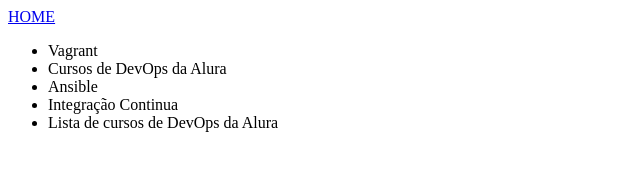
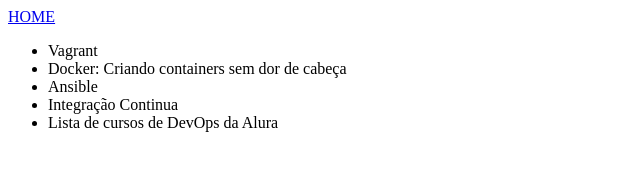
Before and after one commit to Nicolas-ildefonso/gitlinux, a plain HTML site: page teste.html in a window 1280 px wide. Shown: the whole page, without its empty margins (0-640 px from the left). Drawn offline with Linux system fonts and the light colour scheme.

Commit message:
agora vai MDS

```diff
--- a/teste.html
+++ b/teste.html
@@ -8,7 +8,7 @@
 <body>
     <ul>
         <li>Vagrant</li>
-        <li>Cursos de DevOps da Alura</li>
+        <li>Docker: Criando containers sem dor de cabeça</li>
         <li>Ansible</li>
         <li>Integração Continua</li>
         <li>Lista de cursos de DevOps da Alura</li>
```
